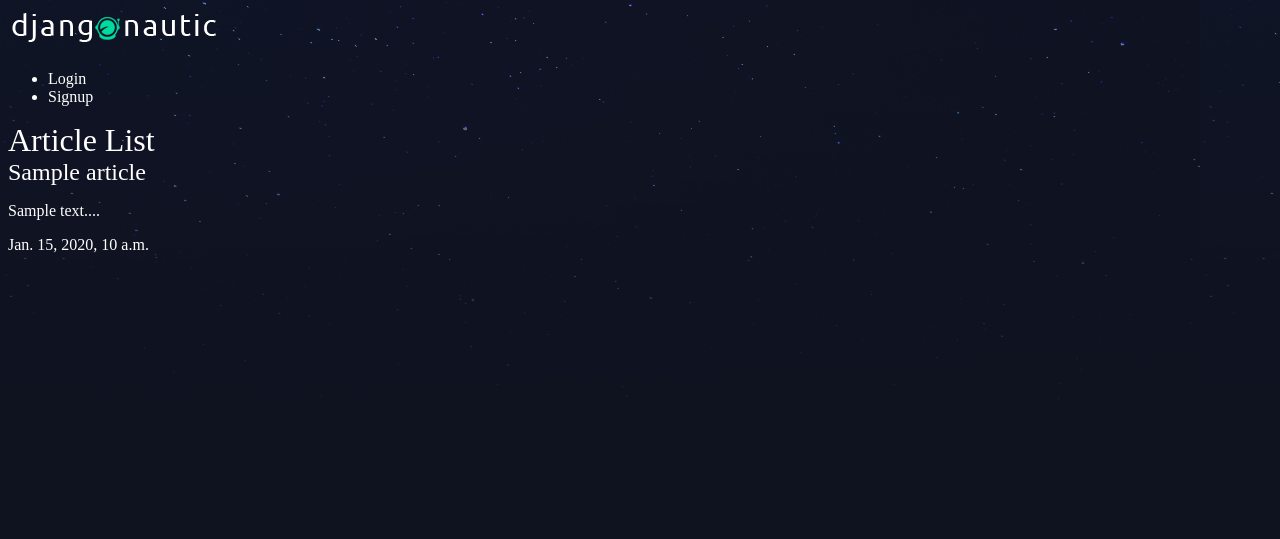
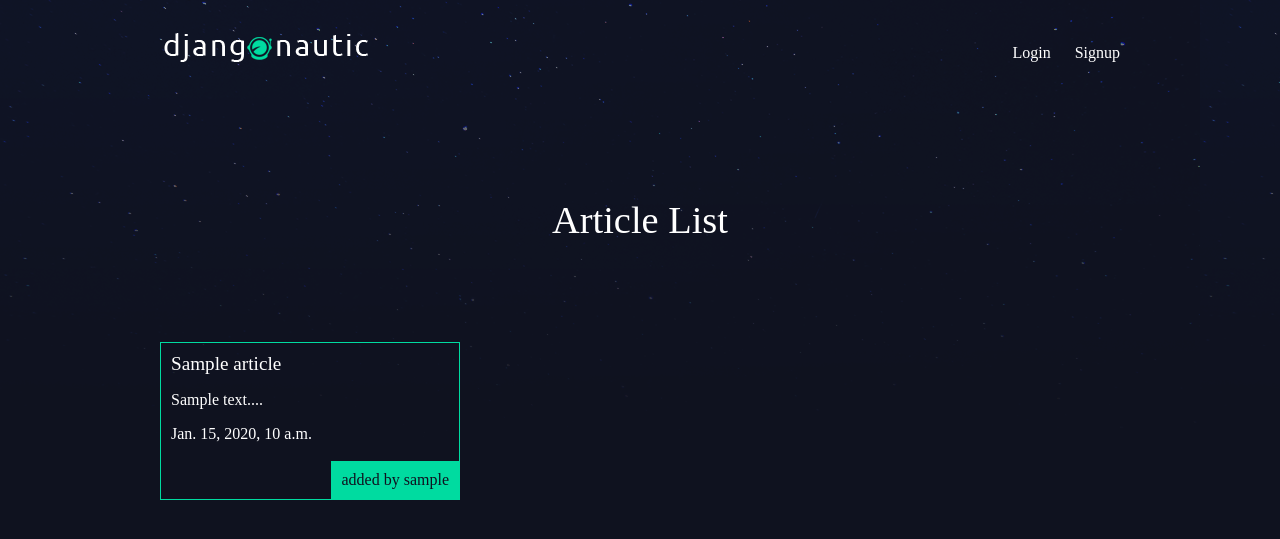
Before and after one commit to jvaque/NetNinjaDjangoTutorial, a Django app: page / in a window 1280 px wide. Shown: the top 539 px of the page. Run offline with Django 3.2, Linux system fonts and the light colour scheme; tables that the repository leaves empty hold one stand-in row (values such as "Sample post").

Commit message:
Django Tutorial #30 - Styling the App (part 1)
Added some styling using the CSS file
https://www.youtube.com/watch?v=ygBsBU6IOro

```diff
--- a/djangonautic/articles/templates/articles/article_list.html
+++ b/djangonautic/articles/templates/articles/article_list.html
@@ -8,6 +8,7 @@
                 <h2><a href="{% url 'articles:detail' slug=article.slug %}">{{ article.title}}</a></h2>
                 <p>{{ article.snippet }}</p>
                 <p>{{ article.date }}</p>
+                <p class="author">added by {{ article.author.username }}</p>
             </div>
         {% endfor %}
     </div>
--- a/djangonautic/assets/styles.css
+++ b/djangonautic/assets/styles.css
@@ -1,6 +1,6 @@
 body{
     background-color: #0f121f;
-    background-image: url(stars.png);
+    background-image: url(/static/stars.png);
     background-repeat: repeat-x;
     color: #fff;
 }
@@ -18,3 +18,82 @@ a, a:hover, a:visited{
     color:#fff;
     text-decoration: none;
 }
+
+.wrapper{
+    max-width: 960px;
+    margin: 0 auto;
+}
+
+div.wrapper h1{
+    text-align:center;
+    margin: 100px auto;
+    font-size: 2.4em;
+}
+
+header{
+    display: grid;
+    grid-template-columns: 1fr 1fr;
+    padding: 20px 0;
+}
+
+nav{
+    justify-self: end;
+}
+
+nav li{
+    display: inline-block;
+    margin-left: 20px;
+}
+
+nav button{
+    background: none;
+    color: #fff;
+    cursor: pointer;
+    border: 0;
+    font-size: 1em;
+}
+
+.articles{
+    display: grid;
+    grid-template-columns: 1fr 1fr 1fr;
+    grid-gap: 30px;
+}
+
+.article{
+    padding: 10px;
+    border: 1px solid #00dba0;
+    position: relative;
+    padding-bottom: 40px;
+}
+
+.article h2{
+    font-size: 1.2em;
+}
+
+.article .author{
+    padding: 10px;
+    background: #00dba0;
+    position: absolute;
+    right: 0;
+    bottom: 0;
+    margin: 0;
+    color: #0f121f;
+}
+
+.article-detail .article{
+    padding: 0;
+}
+
+.article-detail .article img{
+    max-width: 100%;
+}
+
+.article-detail .article h2{
+    text-align: center;
+    margin: 20px auto;
+    font-size: 2em;
+}
+
+.article-detail .article p{
+    text-align: center;
+}
```
